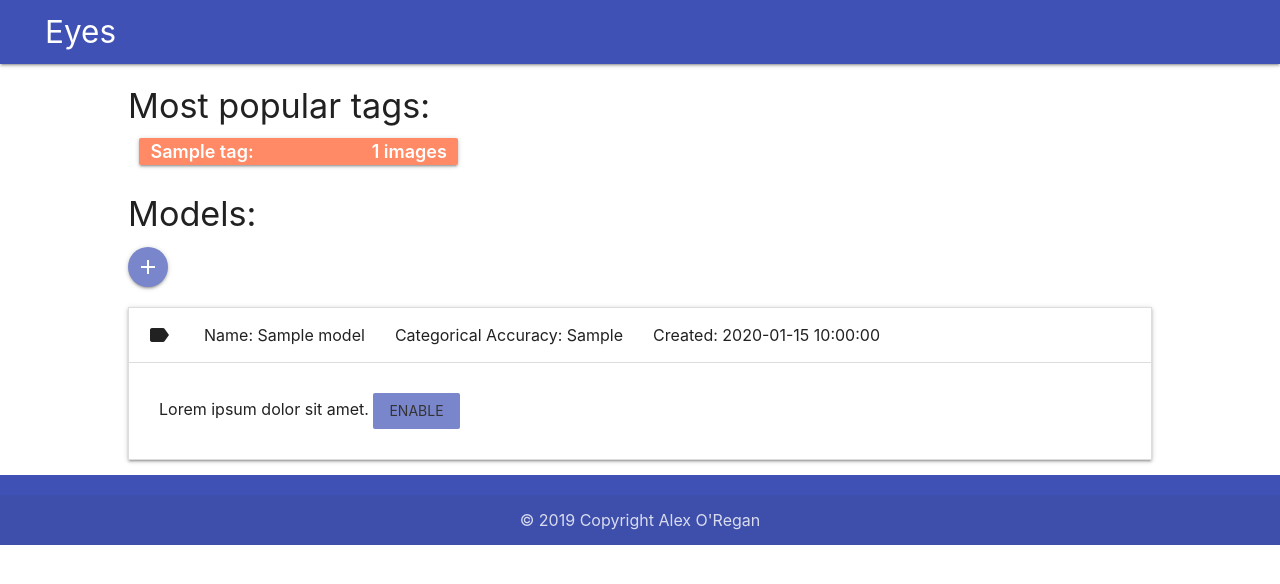
After one commit to aaaaaaaalex/api, a Flask app: template app/templates/adminDashboard.html in a window 1280 px wide, after a click that opens the changed part. The commit adds this page. Shown: the top 584 px of the page. Run offline with Flask 2, Linux system fonts and the light colour scheme; the template is opened without the code that fills it: most values are stand-ins (such as "Sample title", 1, 10 or a date in 2020); parts of the project's set-up code (start-up, migrations or seed data) failed here and were passed over.

Commit message:
dashboard improved

```diff
--- /dev/null
+++ b/app/assets/js/dashboard.js
@@ -0,0 +1,20 @@
+(function dashboard() {
+
+    submitListener = function(e) {
+        var classes = document.getElementById('classes');
+        var classnames = classes.value.split(',');
+
+        var fd = new FormData();
+        for (var i = 0; i < classnames.length; i++){
+            fd.append('class', classnames[i]);
+        }
+
+        window.apiRequest(fd, 'spawnInstance', function(){window.location.reload()});
+    },
+
+    init = function() {
+        document.getElementById('submitNewModel').addEventListener('click', this.submitListener);
+    },
+
+    init();
+})()
--- a/app/assets/style.css
+++ b/app/assets/style.css
@@ -13,7 +13,6 @@ col img {
 
 .imageTag {
     max-width: 100%;
-    background-color: #9C6095;
     color: white;
     font-weight: 600;
     font-size: 1.2rem;
@@ -49,3 +48,8 @@ i[data-type=close] {
 .p-1 {
     padding: 1rem;
 }
+
+.ph-1 {
+    padding-left: 1rem;
+    padding-right: 1rem;
+}
--- /dev/null
+++ b/app/templates/adminDashboard.html
@@ -0,0 +1,78 @@
+{% extends "layout.html" %}
+{% block title %}Index{% endblock %}
+{% block head %}
+    {{ super() }}
+{% endblock %}
+{% block content %}
+<div class="row">
+    <h4>Most popular tags:</h4>
+    {% for t in args.tags %}
+    <div class='col s4'>
+        <span class='col s12 imageTag card deep-orange lighten-2'>
+            <span>{{t.name}}:</span> <span class="right">{{t.count}} images</span>
+        </span>
+    </div>
+    {% endfor %}
+</div>
+
+<div class="">
+    <div class='row'><h4>Models:</h4>
+        <!--- modal trigger --->
+        <a id='newModel' class="btn-floating indigo lighten-2 modal-trigger" href="#modal1"><i class="material-icons">add</i></a>
+    </div>
+
+    <ul class="collapsible">
+        {% if 'curModel' in args %}
+        <li>
+            <div class="collapsible-header"><i class="material-icons green-text">radio_button_checked</i>
+                <span class='ph-1'>Name: {{args.curModel.name}}</span>
+                <span class='ph-1'>Categorical Accuracy: {{args.curModel.modelCAccuracy}}</span>
+                <span class='ph-1'>Created: {{args.curModel.dateCreated}}</span>
+            </div>
+            <div class="collapsible-body">
+                <span>Lorem ipsum dolor sit amet.</span>
+            </div>
+        </li>
+        {% endif %}
+
+        {% for m in args.models %}
+        <li>
+            <div class="collapsible-header"><i class="material-icons">label</i>
+                <span class='ph-1'>Name: {{m.modelName}}</span>
+                <span class='ph-1'>Categorical Accuracy: {{m.modelCAccuracy}}</span>
+                <span class='ph-1'>Created: {{m.modelDateCreated}}</span>
+            </div>
+            <div class="collapsible-body">
+                <span>Lorem ipsum dolor sit amet.</span>
+                <a id='newModel' href="/v1/switchModel/{{m.modelName}}" class="btn-flat indigo lighten-2">Enable</a>
+            </div>
+        </li>
+
+        {% endfor %}
+
+    </ul>
+</div>
+
+
+
+<!-- Modal Structure -->
+<div id="modal1" class="modal">
+    <div class="modal-content">
+        <h4>New Model</h4>
+        <label for='classes'>Classnames (e.g. 'car,dog,street' )</label>
+        <input id="classes" type=text>
+        <button id="submitNewModel" class="btn-large deep-orange">Create</button>
+    </div>
+
+    <div class="modal-footer">
+        <a href="#!" class="modal-close waves-effect btn-flat">Cancel</a>
+    </div>
+</div>
+
+{% endblock %}
+
+{% block scripts %}
+
+<script src="/assets/js/dashboard.js"></script>
+
+{% endblock %}
--- a/app/templates/layout.html
+++ b/app/templates/layout.html
@@ -12,7 +12,7 @@
     {% endblock %}
 </head>
 <body>
-    <div class="navbar-fixed">
+    <div class="navbar-fixed-top">
         <nav>
             <div class="nav-wrapper indigo">
             <a href="/" class="brand-logo">Eyes</a>
@@ -38,6 +38,21 @@
 </body>
 
 <script src="/assets/js/api.js"></script>
+
+<script>
+// materialize init stuff
+
+document.addEventListener('DOMContentLoaded', function() {
+var elems = document.querySelectorAll('.collapsible');
+var instances = M.Collapsible.init(elems);
+});
+
+document.addEventListener('DOMContentLoaded', function() {
+    var elems = document.querySelectorAll('.modal');
+    var instances = M.Modal.init(elems);
+});
+</script>
+
 {% block scripts %}
 
 {% endblock %}
--- a/app/v1/admin.py
+++ b/app/v1/admin.py
@@ -41,11 +41,12 @@ def newTrainingInstance ():
 
     res = trainingService.TrainModel(
         TrainRequest(
-            classlist=classlistjson,
+            classlist = classlistjson,
             checkpoint_name = checkpoint_name,
-            instance_name=instance_name
+            instance_name = instance_name
         ))
     instance_name = res.instance_name
+
     return json.dumps({'response': res.response, 'instance_name': instance_name })
 
 
--- a/app/v1/images.py
+++ b/app/v1/images.py
@@ -20,13 +20,8 @@ from predictor import Predictor
 from settings import GLOBALS
 cursor = GLOBALS['db'].cursor()
 
-# config
-CONFIG_DIR = './'
-with open(CONFIG_DIR+'config.json') as config_file:
-    CONFIG = json.loads(config_file.read())
-
 IMAGE_ASSETS_DIR = './assets/images/'
-PREDICTOR = Predictor(CONFIG)
+PREDICTOR = Predictor(GLOBALS['config'])
 
 app = Blueprint('images-app', __name__, url_prefix='/v1')
 
@@ -88,6 +83,14 @@ def predictImage(imgID):
 
     GLOBALS['db'].commit()
     return class_probas
+
+
+
+@app.route('/switchModel/<modelName>', methods=['GET'])
+def changeClassifier(modelName):
+    clear_session()
+    PREDICTOR = Predictor({'currentModel': modelName})
+    return redirect('/dashboard', 302)
 
 
 # upload an image for a userID (not yet authenticated)
```
Also changed, not shown: app/settings.py (+8 -0 lines), app/web/views.py (+14 -6 lines).
